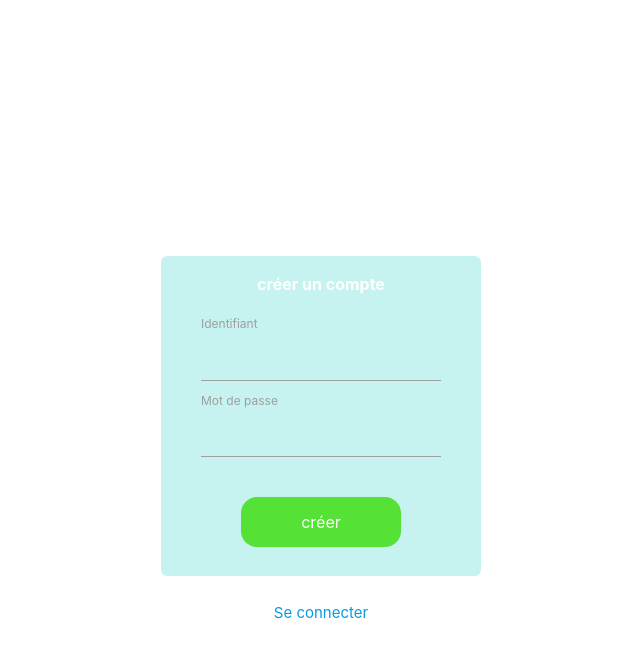
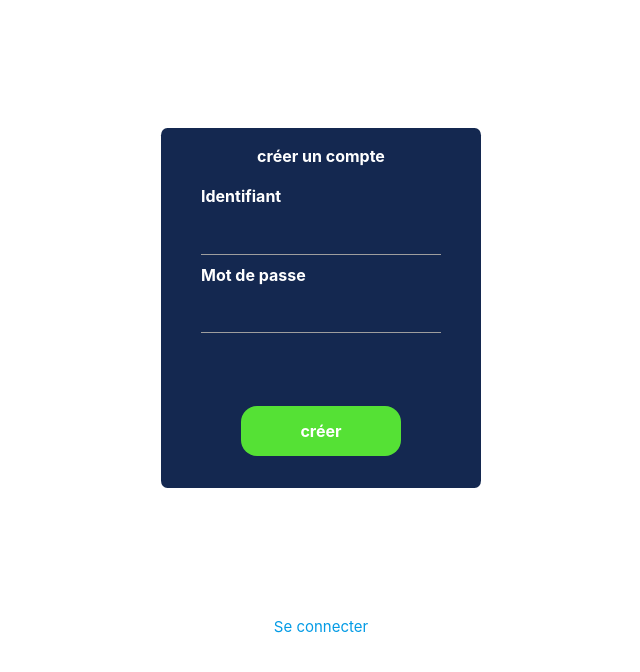
Before and after one commit to TimotheDavid/minislam, a PHP site: page /page/create_account.php in a window 1280 px wide. Shown: the top 672 px of the page, without its empty margins (319-959 px from the left). Run offline with PHP 8.4, Linux system fonts and the light colour scheme.

```diff
--- a/page/style/style.css
+++ b/page/style/style.css
@@ -17,20 +17,18 @@ form{
 	font-weight: bold;
 	letter-spacing: 2%;
 	text-align: center;
-
-
-
 }
 
 
 .container{
 	width: 40vh;
-	margin-top: 20%;
-	height: 40vh;
+	margin :  10% auto ;
+	height: 45vh;
 	display: flex;
 	flex-direction: column;
 	justify-content: space-around;
 	border-radius:  2%;
+	background-color: #142850;
 }
 .contain{
 	width: 30vh;
@@ -118,3 +116,15 @@ p{
 
 
 }
+
+input{
+	color: #ffff;
+	font-size: 3vh;
+	font-weight: bold;
+}
+
+label{
+	color : #ffff;
+	font-weight: bold;
+	font-size : 2vh ;
+}
```
Also changed, not shown: index.php (+10 -0 lines), src/connection_traitement.php (+5 -3 lines).
